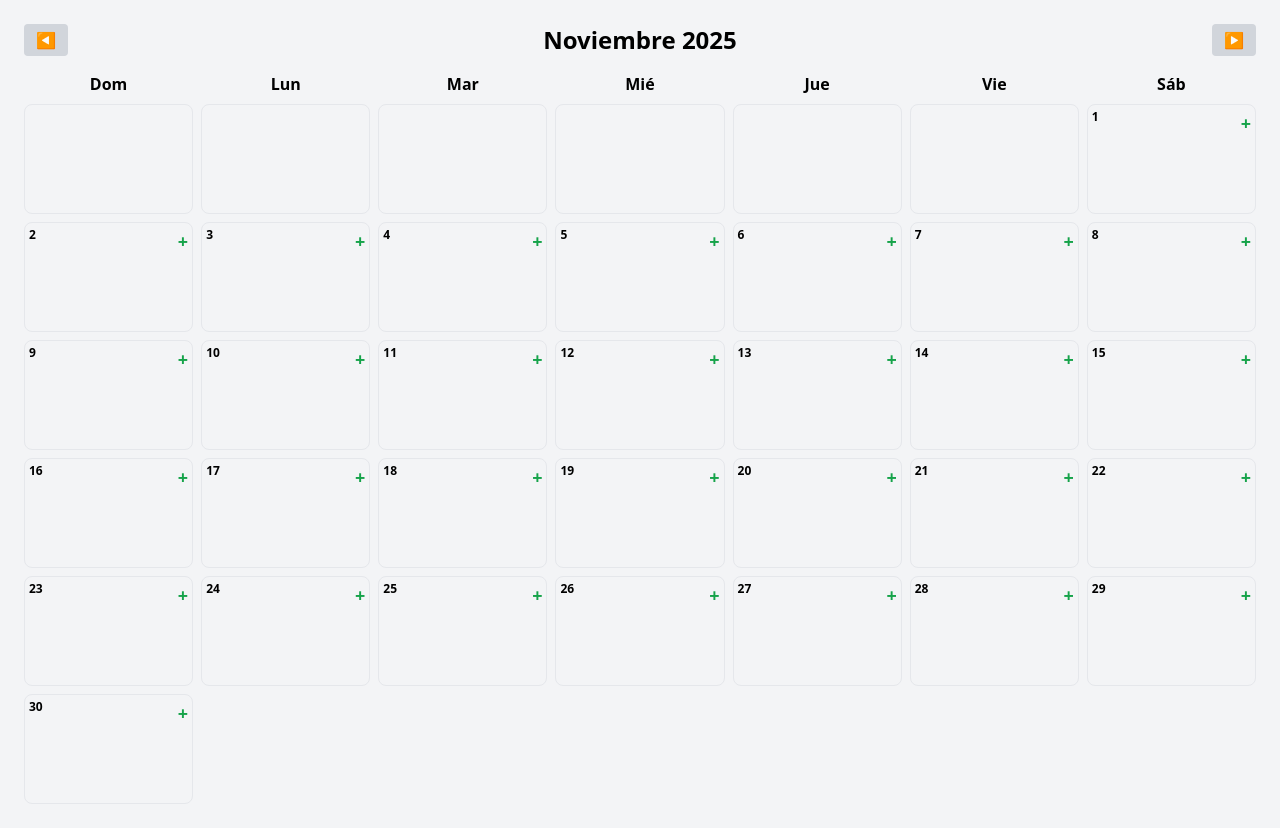
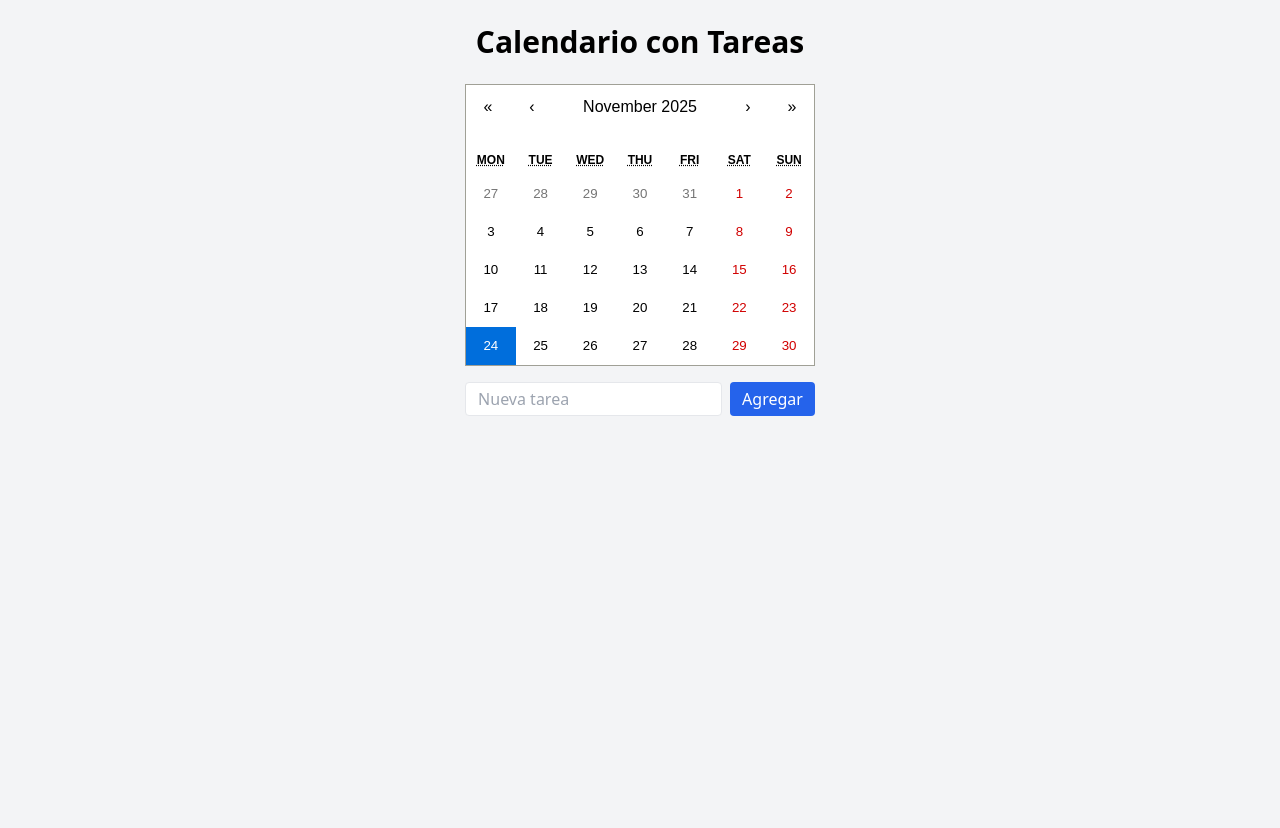
Before and after one commit to Nestum447/Task-weekly, a React (Vite) app: page / in a window 1280 px wide. After the commit the page ends 800 px from the top, so only its background shows below. Built offline with nearby package versions, Linux system fonts and the light colour scheme.

Commit message:
Update App.jsx

```diff
--- a/src/App.jsx
+++ b/src/App.jsx
@@ -1,225 +1,112 @@
-import { useState, useEffect } from "react";
+import React, { useState, useEffect } from "react";
+import Calendar from "react-calendar";
+import "react-calendar/dist/Calendar.css";
 
 export default function App() {
-  const [currentMonth, setCurrentMonth] = useState(() => {
-    const saved = localStorage.getItem("calendar-month");
-    return saved ? JSON.parse(saved) : new Date().getMonth();
-  });
+  const [date, setDate] = useState(new Date());
+  const [selectedDate, setSelectedDate] = useState("");
+  const [task, setTask] = useState("");
+  const [tasks, setTasks] = useState({});
 
-  const [currentYear, setCurrentYear] = useState(() => {
-    const saved = localStorage.getItem("calendar-year");
-    return saved ? JSON.parse(saved) : new Date().getFullYear();
-  });
+  // Cargar tareas al iniciar
+  useEffect(() => {
+    const saved = localStorage.getItem("tasks");
+    if (saved) setTasks(JSON.parse(saved));
+  }, []);
 
-  const [tasks, setTasks] = useState(() => {
-    const saved = localStorage.getItem("tasks-month");
-    return saved ? JSON.parse(saved) : [];
-  });
-
-  const [dragTask, setDragTask] = useState(null);
-  const [swipeStart, setSwipeStart] = useState(null);
-  const [swipedTask, setSwipedTask] = useState(null); // ID del task swiped
-
-  useEffect(() => {
-    localStorage.setItem("calendar-month", JSON.stringify(currentMonth));
-    localStorage.setItem("calendar-year", JSON.stringify(currentYear));
-  }, [currentMonth, currentYear]);
-
-  useEffect(() => {
-    localStorage.setItem("tasks-month", JSON.stringify(tasks));
-  }, [tasks]);
-
-  const date = new Date(currentYear, currentMonth);
-  const monthName = date.toLocaleString("es-ES", { month: "long" });
-
-  const firstDay = new Date(currentYear, currentMonth, 1);
-  const lastDay = new Date(currentYear, currentMonth + 1, 0);
-  const daysInMonth = lastDay.getDate();
-  const startWeekday = firstDay.getDay();
-
-  // ----------------------
-  // ADD TASK
-  // ----------------------
-  const addTask = (day) => {
-    const text = prompt("Nueva tarea:");
-    if (!text) return;
-
-    setTasks([
-      ...tasks,
-      {
-        id: Date.now(),
-        text,
-        day,
-        month: currentMonth,
-        year: currentYear,
-        done: false,
-      },
-    ]);
+  // Manejar selección de fecha
+  const handleDateClick = (d) => {
+    const formatted = d.toISOString().split("T")[0];
+    setSelectedDate(formatted);
   };
 
-  // ----------------------
-  // DELETE TASK
-  // ----------------------
-  const deleteTask = (id) => {
-    setTasks(tasks.filter((t) => t.id !== id));
-    setSwipedTask(null);
+  // Agregar tarea
+  const addTask = () => {
+    if (task.trim() === "" || selectedDate === "") return;
+
+    const updated = {
+      ...tasks,
+      [selectedDate]: [...(tasks[selectedDate] || []), task],
     };
 
-  // ----------------------
-  // SWIPE HANDLERS
-  // ----------------------
-  const handleTouchStart = (e, id) => {
-    setSwipeStart(e.touches[0].clientX);
-    setSwipedTask(null);
+    setTasks(updated);
+    localStorage.setItem("tasks", JSON.stringify(updated));
+    setTask("");
   };
 
-  const handleTouchMove = (e, id) => {
-    if (swipeStart === null) return;
+  // Borrar tarea usando botón ❌
+  const deleteTask = (date, index) => {
+    const updated = { ...tasks };
+    updated[date].splice(index, 1);
 
-    const diff = e.touches[0].clientX - swipeStart;
+    if (updated[date].length === 0) {
+      delete updated[date];
+    }
 
-    if (diff < -40) {
-      setSwipedTask(id); // mostrar botón borrar
-    }
-    if (diff > 40) {
-      setSwipedTask(null); // ocultar
-    }
+    setTasks(updated);
+    localStorage.setItem("tasks", JSON.stringify(updated));
   };
 
-  const handleTouchEnd = () => setSwipeStart(null);
+  return (
+    <div className="min-h-screen bg-gray-100 flex flex-col items-center p-6">
+      <h1 className="text-3xl font-bold mb-6">Calendario con Tareas</h1>
 
-  // ----------------------
-  // TOGGLE DONE
-  // ----------------------
-  const toggleDone = (id) => {
-    setTasks(tasks.map((t) => (t.id === id ? { ...t, done: !t.done } : t)));
-  };
+      {/* Calendario */}
+      <Calendar
+        onChange={setDate}
+        onClickDay={handleDateClick}
+        value={date}
+      />
 
-  // ----------------------
-  // DRAG & DROP
-  // ----------------------
-  const handleDragStart = (task) => setDragTask(task);
+      {/* Fecha seleccionada */}
+      {selectedDate && (
+        <h2 className="text-xl font-semibold mt-4">
+          Fecha seleccionada: {selectedDate}
+        </h2>
+      )}
 
-  const handleDrop = (day) => {
-    if (!dragTask) return;
+      {/* Agregar tarea */}
+      <div className="mt-4 flex gap-2">
+        <input
+          value={task}
+          onChange={(e) => setTask(e.target.value)}
+          placeholder="Nueva tarea"
+          className="border rounded px-3 py-1"
+        />
 
-    setTasks(
-      tasks.map((t) =>
-        t.id === dragTask.id
-          ? { ...t, day, month: currentMonth, year: currentYear }
-          : t
-      )
-    );
-
-    setDragTask(null);
-  };
-
-  const nextMonth = () => {
-    if (currentMonth === 11) {
-      setCurrentMonth(0);
-      setCurrentYear(currentYear + 1);
-    } else setCurrentMonth(currentMonth + 1);
-  };
-
-  const prevMonth = () => {
-    if (currentMonth === 0) {
-      setCurrentMonth(11);
-      setCurrentYear(currentYear - 1);
-    } else setCurrentMonth(currentMonth - 1);
-  };
-
-  // ----------------------
-  // GRID
-  // ----------------------
-  const gridDays = [];
-  for (let i = 0; i < startWeekday; i++) gridDays.push(null);
-  for (let d = 1; d <= daysInMonth; d++) gridDays.push(d);
-
-  return (
-    <div className="p-6 font-sans">
-      <div className="flex justify-between items-center mb-4">
-        <button onClick={prevMonth} className="px-3 py-1 bg-gray-300 rounded">
-          ◀
-        </button>
-        <h2 className="text-2xl font-bold capitalize">
-          {monthName} {currentYear}
-        </h2>
-        <button onClick={nextMonth} className="px-3 py-1 bg-gray-300 rounded">
-          ▶
+        <button
+          onClick={addTask}
+          className="bg-blue-600 text-white px-3 py-1 rounded"
+        >
+          Agregar
         </button>
       </div>
 
-      <div className="grid grid-cols-7 gap-2 text-center font-semibold mb-2">
-        {["Dom", "Lun", "Mar", "Mié", "Jue", "Vie", "Sáb"].map((d) => (
-          <div key={d}>{d}</div>
-        ))}
-      </div>
+      {/* Lista de tareas */}
+      {selectedDate && tasks[selectedDate] && tasks[selectedDate].length > 0 && (
+        <div className="mt-6 w-full max-w-md">
+          <h3 className="text-lg font-bold mb-2">
+            Tareas del {selectedDate}
+          </h3>
 
-      <div className="grid grid-cols-7 gap-2">
-        {gridDays.map((day, index) => (
+          {tasks[selectedDate].map((t, index) => (
             <div
               key={index}
-            onDragOver={(e) => e.preventDefault()}
-            onDrop={() => day && handleDrop(day)}
-            className="border rounded-lg min-h-[110px] p-1 bg-gray-100 overflow-hidden"
+              className="bg-white shadow p-3 my-2 rounded flex justify-between items-center"
             >
-            {day && (
-              <div className="font-bold mb-1 flex justify-between text-xs">
-                <span>{day}</span>
+              <span>{t}</span>
+
+              {/* Botón ❌ */}
               <button
-                  onClick={() => addTask(day)}
-                  className="text-green-600 text-lg"
+                onClick={() => deleteTask(selectedDate, index)}
+                className="bg-red-500 text-white px-2 py-1 rounded text-sm"
               >
-                  +
+                ❌
               </button>
-              </div>
-            )}
-
-            {tasks
-              .filter(
-                (t) =>
-                  t.day === day &&
-                  t.month === currentMonth &&
-                  t.year === currentYear
-              )
-              .map((task) => (
-                <div
-                  key={task.id}
-                  draggable
-                  onDragStart={() => handleDragStart(task)}
-                  onTouchStart={(e) => handleTouchStart(e, task.id)}
-                  onTouchMove={(e) => handleTouchMove(e, task.id)}
-                  onTouchEnd={handleTouchEnd}
-                  className={`relative bg-white p-1 mb-1 rounded shadow text-[10px] transition-all duration-200 ${
-                    task.done ? "line-through" : ""
-                  } ${swipedTask === task.id ? "translate-x-[-60px]" : ""}`}
-                >
-                  <div
-                    onClick={() => toggleDone(task.id)}
-                    className="cursor-pointer flex items-center gap-1"
-                  >
-                    <input
-                      type="checkbox"
-                      checked={task.done}
-                      readOnly
-                      className="scale-75"
-                    />
-                    <span className="truncate w-20">{task.text}</span>
-                  </div>
-
-                  {swipedTask === task.id && (
-                    <button
-                      onClick={() => deleteTask(task.id)}
-                      className="absolute right-0 top-0 bottom-0 bg-red-500 text-white px-2 text-xs rounded-r"
-                    >
-                      Borrar
-                    </button>
-                  )}
             </div>
           ))}
         </div>
-        ))}
-      </div>
+      )}
     </div>
   );
 }
```
Lines whose indentation alone changed are shown as unchanged.
